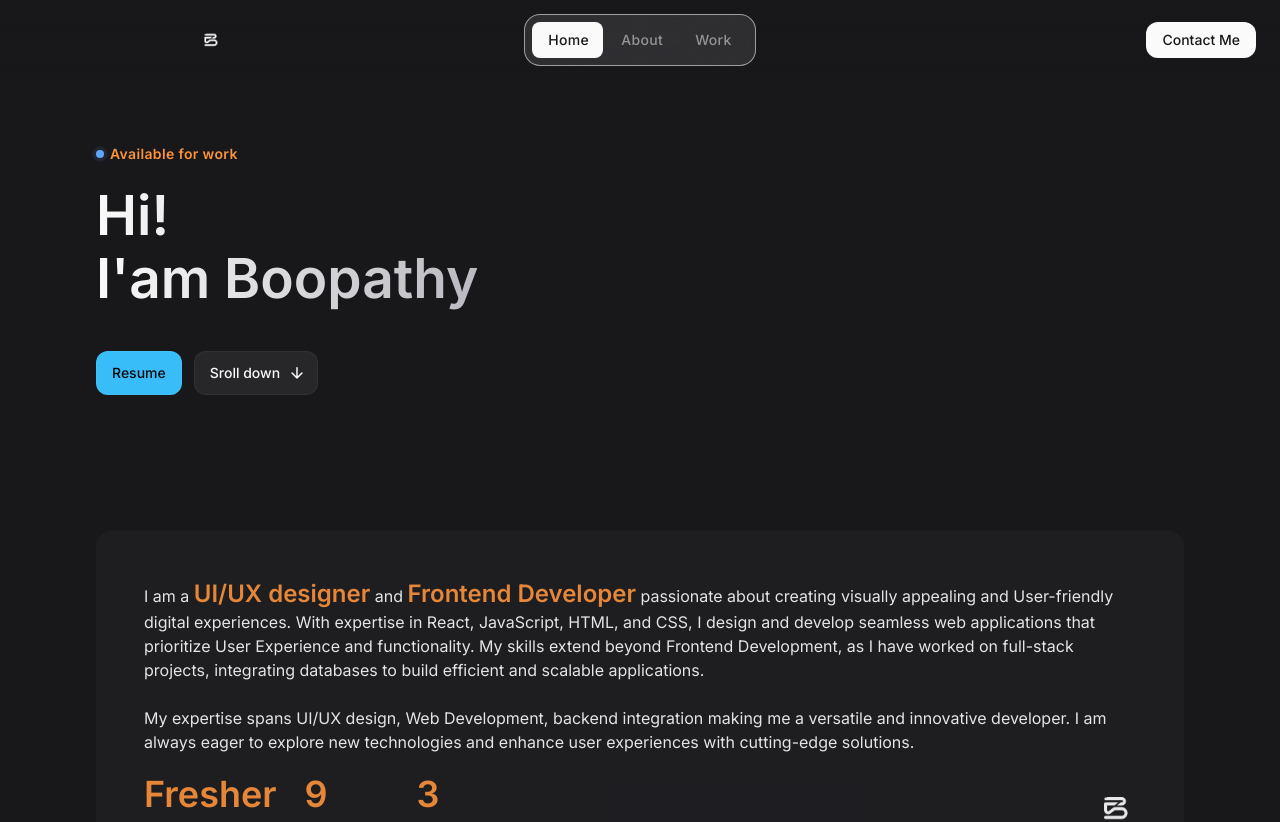
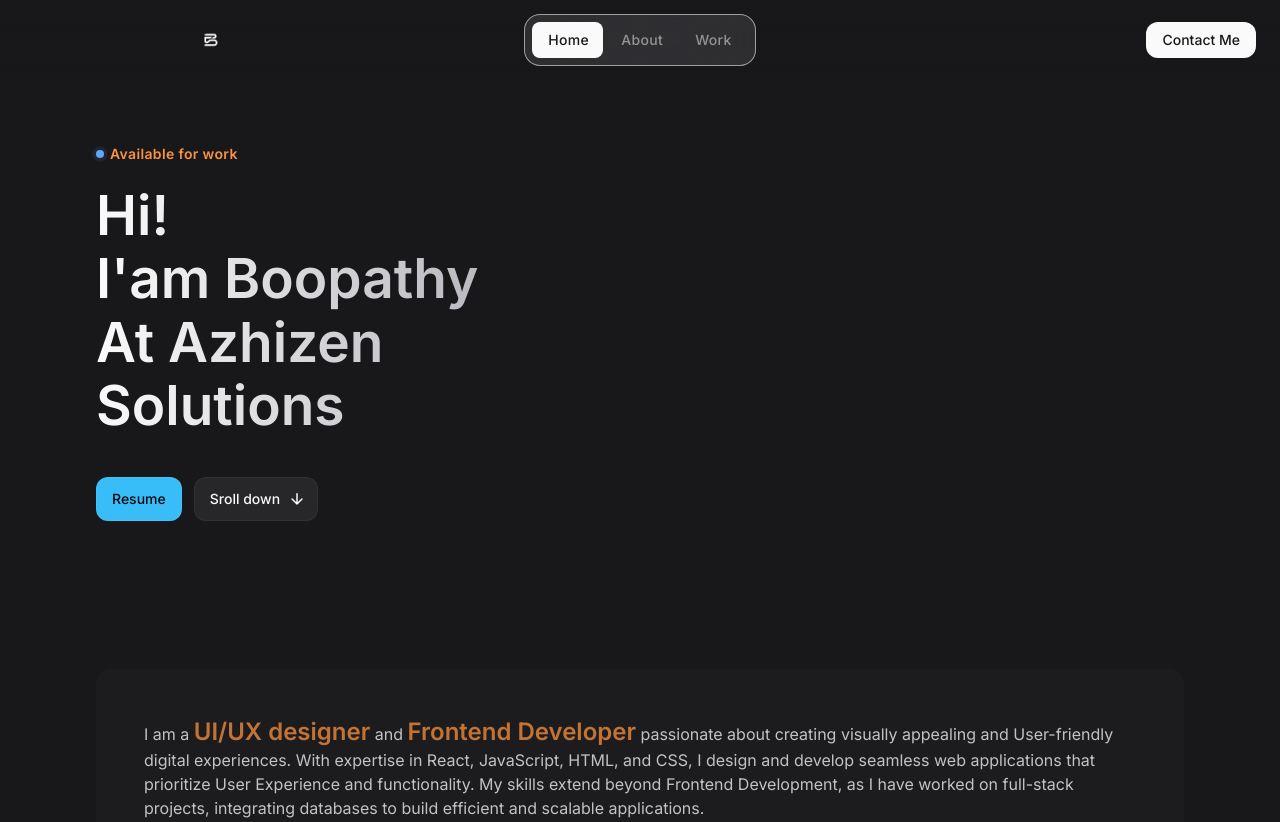
Before and after one commit to Boopathy133/Boopathy_Portfolio, a React (Vite) app: page / in a window 1280 px wide. Shown: the top 822 px of the page. Built offline with nearby package versions, Linux system fonts and the light colour scheme; the HTML template or start-up script is replaced by a standard one.

Commit message:
Company Update

```diff
--- a/src/components/Hero.jsx
+++ b/src/components/Hero.jsx
@@ -21,7 +21,8 @@
                         </div>
                     </div>
                         <h2 className="headline-1 max-w-[15ch] sm:max-w-[20ch] lg:max-w-[15ch] mt-5 mb-8 lg:mb-10">
-                            Hi! <br /> I&apos;am Boopathy
+                            Hi! <br /> I&apos;am Boopathy <br />
+                            <h4> At Azhizen Solutions</h4>
                         </h2>
                     <div className="flex items-center gap-3">
                         <ButtonPrimary label="Resume" href="" />
```
